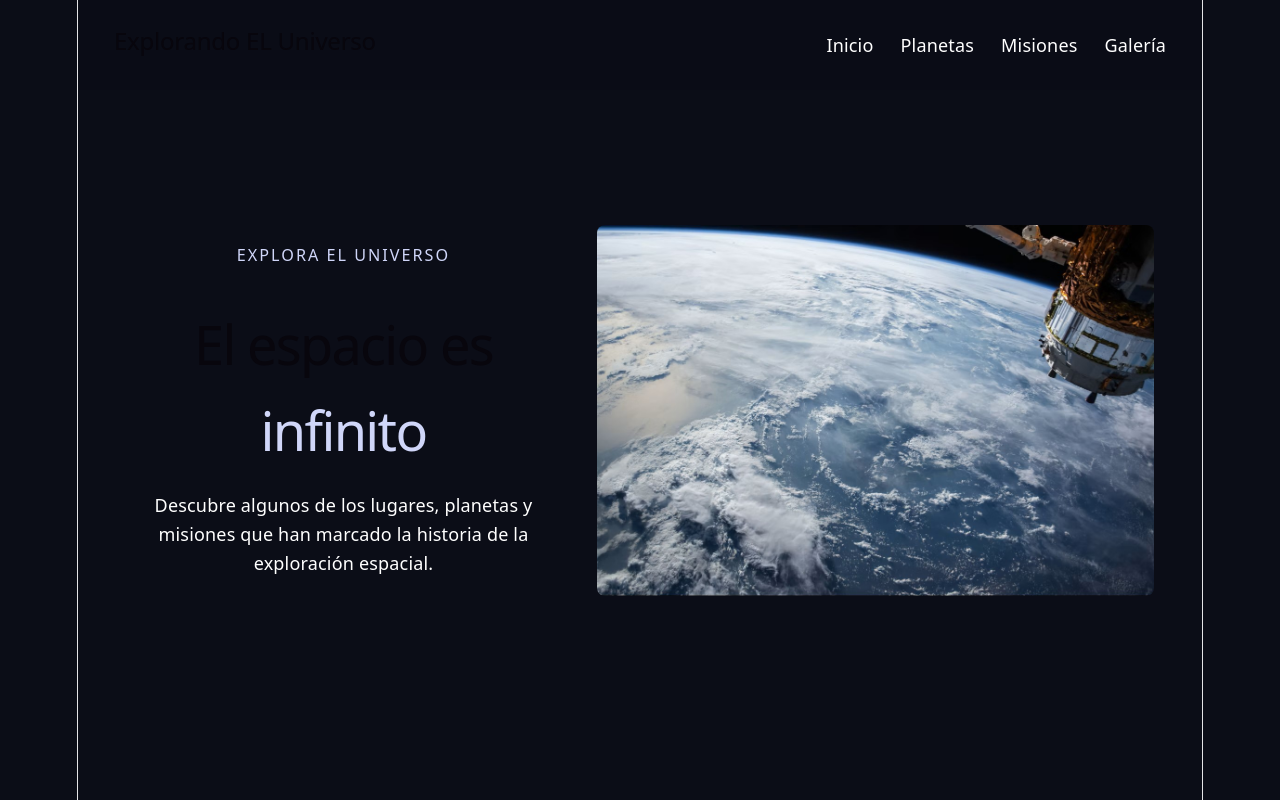
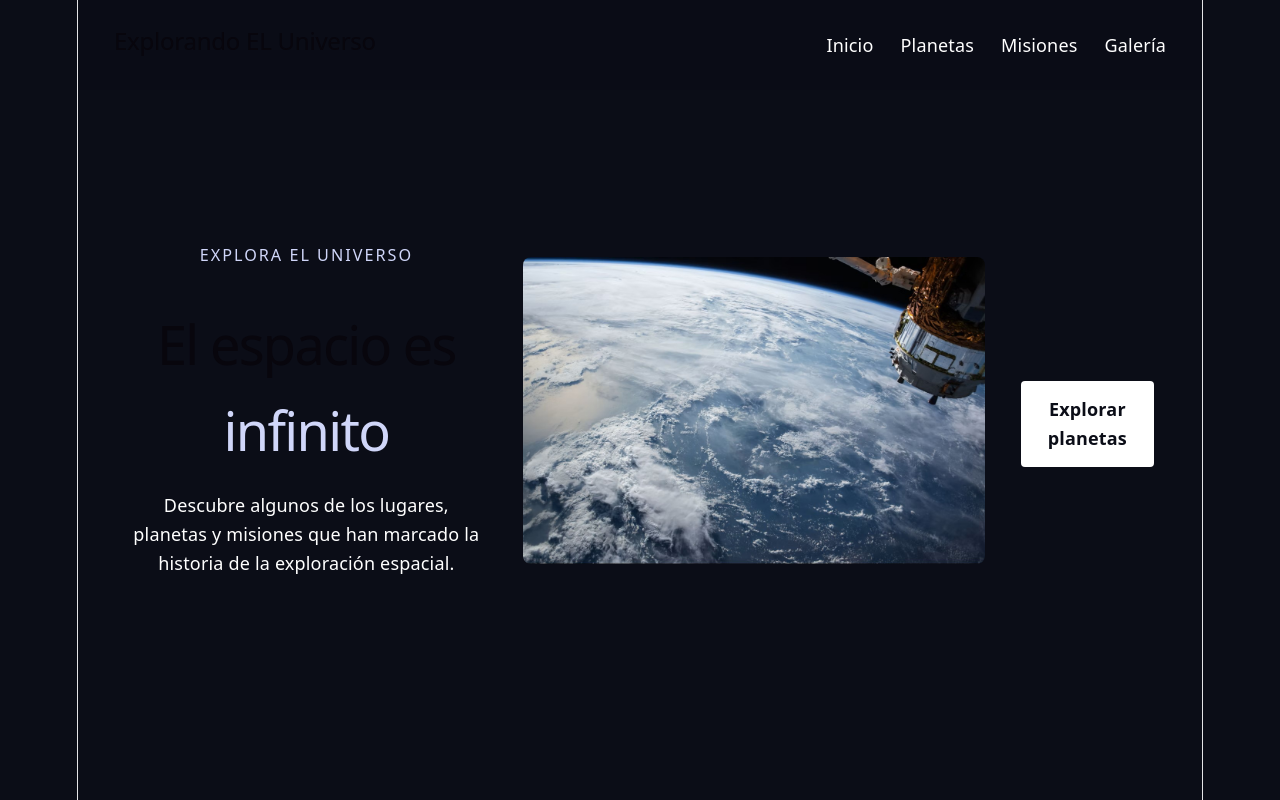
Before and after one commit to wendherrera1/Proyecto_Parcial2, a React (Vite) app: page / in a window 1280 px wide. Shown: the top 800 px of the page. Built offline with nearby package versions, Linux system fonts and the light colour scheme.

Commit message:
Se configuro la pagina en GitHub para poder acceder desde el navegador

```diff
--- a/package.json
+++ b/package.json
@@ -3,11 +3,14 @@
   "private": true,
   "version": "0.0.0",
   "type": "module",
+  "homepage": "https://github.com/wendherrera1/Proyecto_Parcial2.git",
   "scripts": {
     "dev": "vite",
     "build": "vite build",
     "lint": "eslint .",
-    "preview": "vite preview"
+    "preview": "vite preview",
+    "predeploy": "npm run build",
+    "deploy": "gh-pages -d dist"
   },
   "dependencies": {
     "react": "^19.2.8",
--- a/src/App.jsx
+++ b/src/App.jsx
@@ -38,6 +38,7 @@ function App() {
         <div className="inicio-imagen">
           <img src={espacioJpg} alt="Tierra vista desde el espacio"/>
         </div>
+        <a href="#planestas" className="btn">Explorar planetas</a>
       </section>
 
       {/* PLANETAS */}
--- a/vite.config.js
+++ b/vite.config.js
@@ -1,7 +1,8 @@
+import { defineConfig } from 'vite'
 import react from '@vitejs/plugin-react'
-import { defineConfig } from 'vite'
 
 // https://vite.dev/config/
 export default defineConfig({
   plugins: [react()],
+  base: '/Proyecto_Parcial2/',
 })
```
Also changed, not shown: 1 other file (tests, documents, lock files or other folders).
